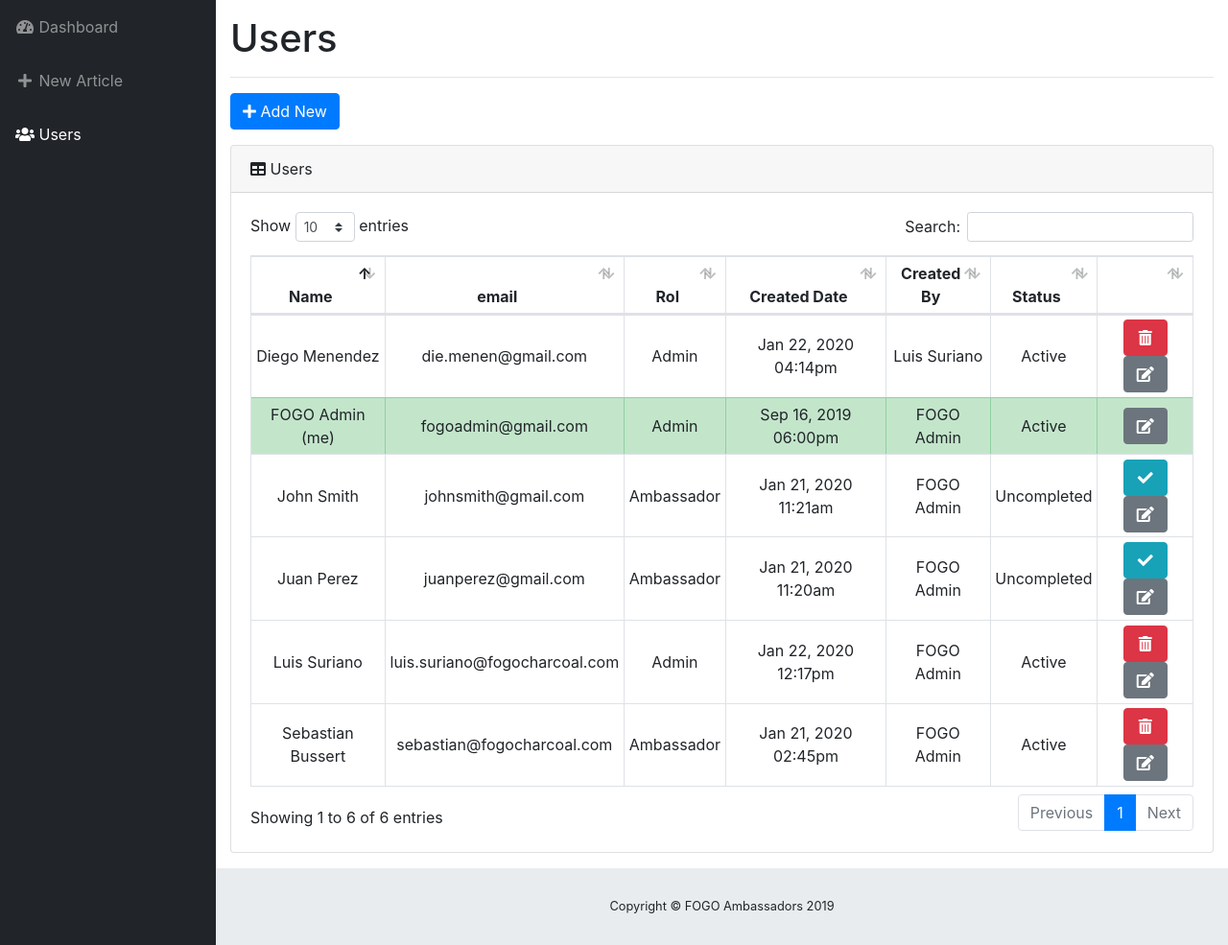
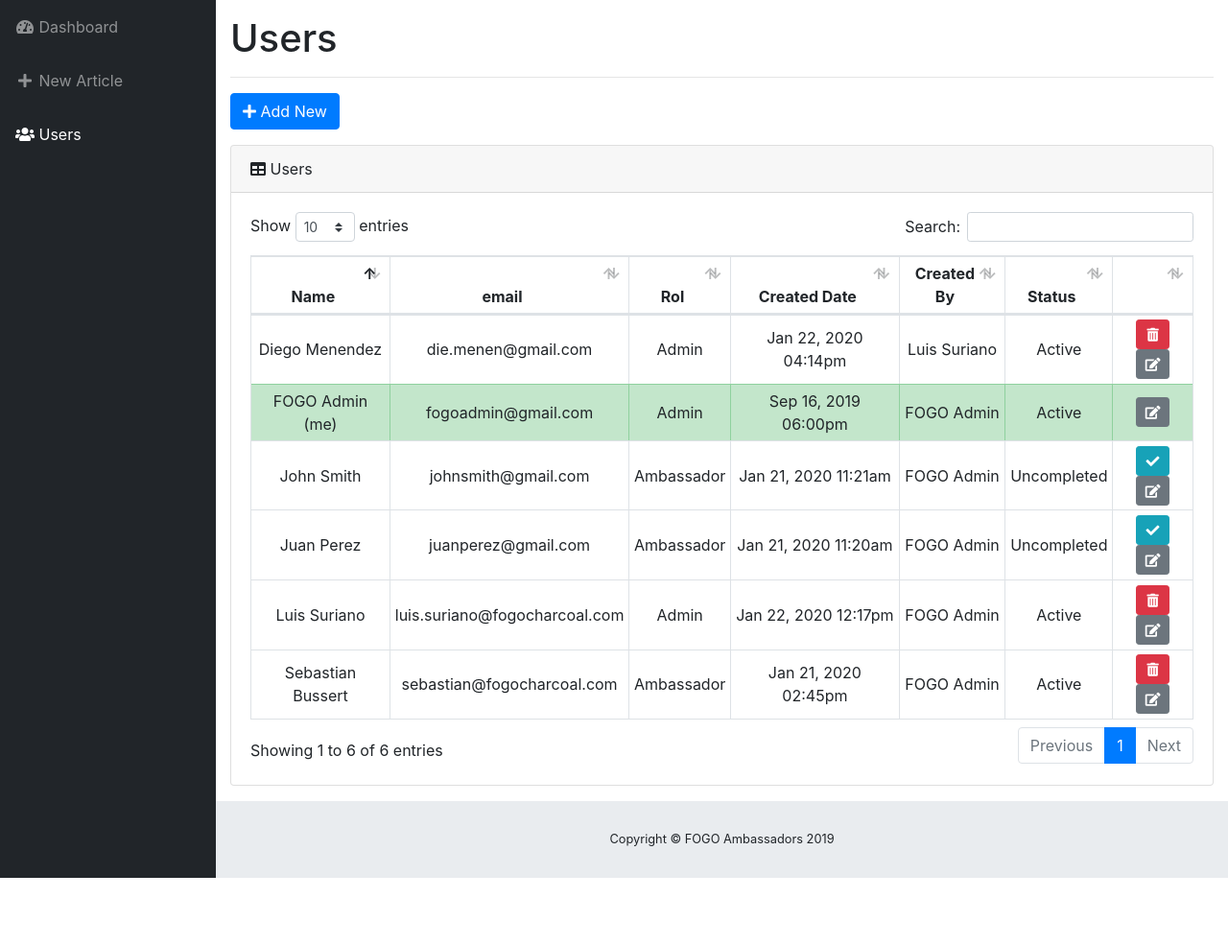
Before and after one commit to RiveraDiego/Ambassador-Portal, a PHP site: page /view/pages/users/index.php in a window 1280 px wide. Shown: the part 56-1041 px from the top of the page at 96% size. After the commit the page ends 971 px from the top, so only its background shows below. Run offline with PHP 8.4, Linux system fonts and the light colour scheme; the visitor is signed in with stand-in values (Sample User, id 1); data comes from the database, SQL or seed files in the repository; some libraries are stand-ins or nearby versions.

Commit message:
Hace los botones editar y eliminar mas pequeños para listar usuarios

```diff
--- a/view/pages/users/index.php
+++ b/view/pages/users/index.php
@@ -166,27 +166,21 @@ $menu = "users";
                     <td style="vertical-align: middle;" class="text-center">
                       <?php if($row['id'] != $_SESSION['user_id']){ ?>
                       <?php if($row['status'] == "Active"){ ?>
-                      <a title="Suspend" href="<?php echo $_SESSION['root'].'controller/users_controller.php?opt=delete&id='.$row['id']; ?>">
-                        <button type="button" class="btn btn-danger">
+                      <a title="Suspend" class="btn btn-danger btn-sm" href="<?php echo $_SESSION['root'].'controller/users_controller.php?opt=delete&id='.$row['id']; ?>">
                           <i class="fas fa-fw fa-trash-alt"></i>
-                        </button>
                       </a>
                       <?php
                       }else{
                       ?>
-                      <a title="Activate" href="<?php echo $_SESSION['root'].'controller/users_controller.php?opt=reactivate&id='.$row['id']; ?>">
-                        <button type="button" class="btn btn-info">
+                      <a title="Activate" class="btn btn-info btn-sm" href="<?php echo $_SESSION['root'].'controller/users_controller.php?opt=reactivate&id='.$row['id']; ?>">
                           <i class="fas fa-fw fa-check"></i>
-                        </button>
                       </a>
                       <?php
                       }
                     }
                       ?>
-                        <a title="Edit <?php echo $row['name'].' '.$row['last_name']; ?>" href="<?php echo $_SESSION['root'].'view/pages/users/edit.php?id='.$row['id']; ?>">
-                            <button type="button" class="btn btn-secondary">
-                                <i class="fas fa-fw fa-edit"></i>
-                            </button>
+                        <a title="Edit <?php echo $row['name'].' '.$row['last_name']; ?>" class="btn btn-secondary btn-sm" href="<?php echo $_SESSION['root'].'view/pages/users/edit.php?id='.$row['id']; ?>">
+                            <i class="fas fa-fw fa-edit"></i>
                         </a>
                     </td>
                   </tr>
```
